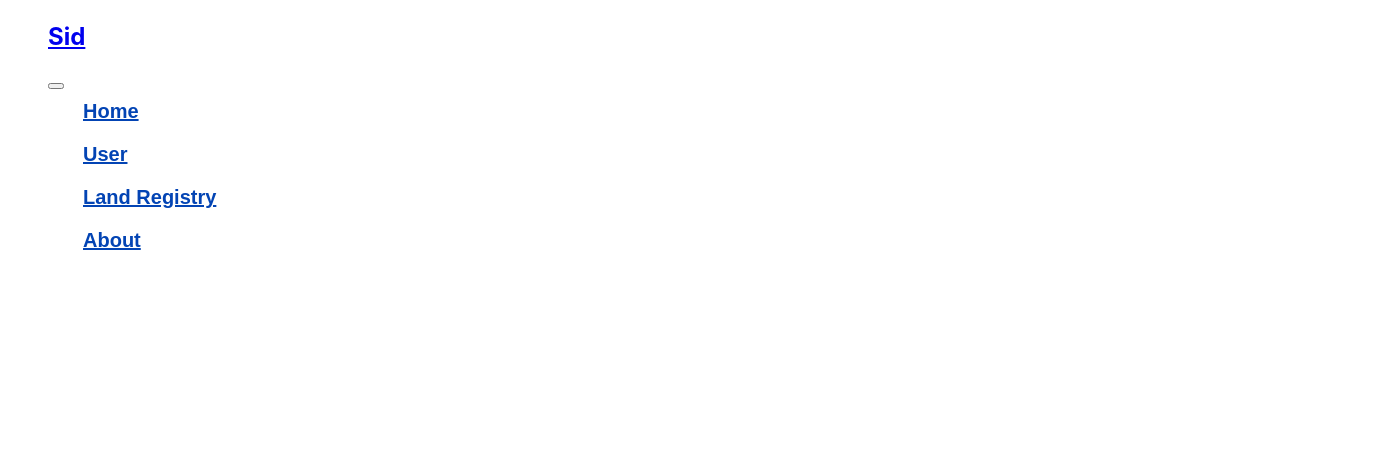
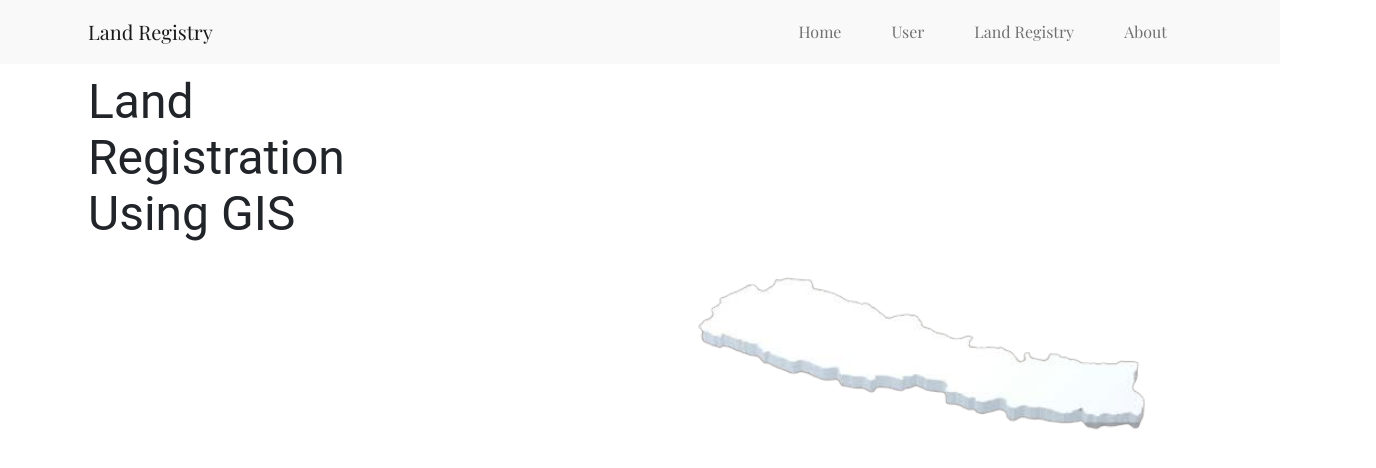
Before and after one commit to siddhantshrestha/land-registry-based-on-GIS, a React (Create React App) app in the folder frontend/: page / in a window 1280 px wide. Shown: the top 468 px of the page, 1376 px wide, since content can reach past the window. Built offline with nearby package versions, Linux system fonts and the light colour scheme.

Commit message:
navbar and mainapge implementation

```diff
--- a/frontend/src/App.js
+++ b/frontend/src/App.js
@@ -1,10 +1,12 @@
 import Header from "./component/Header"
+import Homepage from "./pages/Homepage"
 
 
 function App() {
   return (
     <div className='App'>
       <Header />
+      <Homepage/>
     </div>
   )
 }
--- a/frontend/src/component/Header.js
+++ b/frontend/src/component/Header.js
@@ -1,30 +1,31 @@
-import React, { useState, useEffect } from "react"
+import React from "react"
 import { Navbar, Nav } from "react-bootstrap"
 
 const Header = () => {
-  const [scrolled, setScrolled] = useState(false)
+  // const [scrolled, setScrolled] = useState(false)
 
-  const handleScroll = () => {
-    const offset = window.scrollY
-    if (offset > 90) {
-      setScrolled(true)
-    } else {
-      setScrolled(false)
-    }
-  }
+  // const handleScroll = () => {
+  //   const offset = window.scrollY
+  //   if (offset > 90) {
+  //     setScrolled(true)
+  //   } else {
+  //     setScrolled(false)
+  //   }
+  // }
 
-  useEffect(() => {
-    window.addEventListener("scroll", handleScroll)
-  })
-  let navbarClasses = [""]
-  if (scrolled) {
-    navbarClasses.push("scrolled")
-  }
+  // useEffect(() => {
+  //   window.addEventListener("scroll", handleScroll)
+  // })
+  // let navbarClasses = [""]
+  // if (scrolled) {
+  //   navbarClasses.push("scrolled")
+  // }
 
   return (
-    <Navbar collapseOnSelect expand='lg' id={navbarClasses.join("")}>
+   <header className="header">
+     <Navbar collapseOnSelect expand='lg' sticky="top" id='nav'>
       <Navbar.Brand href='#home'>
-       <h1>Sid</h1>
+       Land Registry
       </Navbar.Brand>
       <Navbar.Toggle aria-controls='responsive-navbar-nav' />
       <Navbar.Collapse id='responsive-navbar-nav'>
@@ -36,6 +37,7 @@ const Header = () => {
         </Nav>
       </Navbar.Collapse>
     </Navbar>
+   </header>
   )
 }
 
--- a/frontend/src/index.css
+++ b/frontend/src/index.css
@@ -1,52 +1,55 @@
+@import url("https://fonts.googleapis.com/css2?family=Merriweather:wght@300;400&family=Open+Sans:wght@300&family=Playfair+Display:wght@400;500&display=swap");
+*,
+*::before,
+*::after {
+  box-sizing: border-box;
+}
+
+* {
+  margin: 0;
+  padding: 0;
+  font: inherit;
+}
+
+html {
+  color-scheme: dark light;
+}
+img,
+picture,
+svg,
+video {
+  display: block;
+  width: 100%;
+}
+
 body {
-  margin: 0;
-  font-family: -apple-system, BlinkMacSystemFont, 'Segoe UI', 'Roboto', 'Oxygen',
-    'Ubuntu', 'Cantarell', 'Fira Sans', 'Droid Sans', 'Helvetica Neue',
-    sans-serif;
+  font-family: "Merriweather", serif, "Open Sans", sans-serif,
+    "Playfair Display", serif ;
   -webkit-font-smoothing: antialiased;
   -moz-osx-font-smoothing: grayscale;
+  min-height: 100vh;
 }
-
-code {
-  font-family: source-code-pro, Menlo, Monaco, Consolas, 'Courier New',
-    monospace;
+.header {
+  display: flex;
+  justify-content: center;
+  background: #f9f9f9;
 }
 
 .navbar {
-  padding: 0.1rem 3rem !important;
-  position: absolute !important;
+  padding: 10px 15px;
+  max-width: 1140px;
   width: 100%;
-  z-index: 1;
+  font-family: "Playfair Display";
 }
-
-#scrolled {
-  background: #fff;
-  position: fixed !important;
-  padding: 15px 0;
-  box-shadow: 0px 2px 20px rgb(1 41 112 / 10%);
-  top: 0;
-  left: 0;
-  animation: moveDown 0.5s ease-out;
+#nav {
+  padding: 10px 18px;
 }
-
-#nav__item a {
-  margin: 0 5px;
-  padding: 10px 0 10px 30px;
-  display: flex;
-  font-family: "Nunito", sans-serif;
-  font-size: 20px;
-  font-weight: 700;
-  color: #0344b4;
-  white-space: nowrap;
-  transition: 0.3s;
+#nav__item {
+  width: 100%;
+  justify-content: end;
 }
-
-@keyframes moveDown {
-  from {
-    transform: translateY(-5rem);
-  }
-
-  to {
-    transform: translateY(0rem);
-  }
+.nav-link {
+  padding: 10px 25px !important;
+  display: flex !important;
+  justify-content: center;
 }
--- a/frontend/src/index.js
+++ b/frontend/src/index.js
@@ -1,6 +1,7 @@
 import React from 'react';
 import ReactDOM from 'react-dom/client';
 import './index.css';
+import 'bootstrap/dist/css/bootstrap.css';
 import App from './App';
 import reportWebVitals from './reportWebVitals';
 
--- /dev/null
+++ b/frontend/src/pages/Homepage.js
@@ -0,0 +1,33 @@
+import React from "react"
+// import { Box, Grid } from "@mui/system"
+import { Box, Grid, Typography } from "@mui/material"
+import mapImage  from '../images/map.png'
+const Homepage = () => {
+  return (
+    <Box className='mainpage'>
+      <Grid
+        container
+        sx={{
+          flexGrow: 1,
+          maxWidth: "1140px",
+          margin: "auto",
+          padding: "10px 18px",
+        }}>
+        <Grid item xs={12} md={6}>
+          <Grid container>
+            <Typography variant='h3' gutterBottom className='info-title'>
+              Land<br/> Registration<br/> Using GIS
+            </Typography>
+          </Grid>
+        </Grid>
+        <Grid item xs={12} md={6}>
+          <Grid container>
+            <img alt='map' src={mapImage}/>
+          </Grid>
+        </Grid>
+      </Grid>
+    </Box>
+  )
+}
+
+export default Homepage
```
Also changed, not shown: frontend/src/images/map.png (added).
